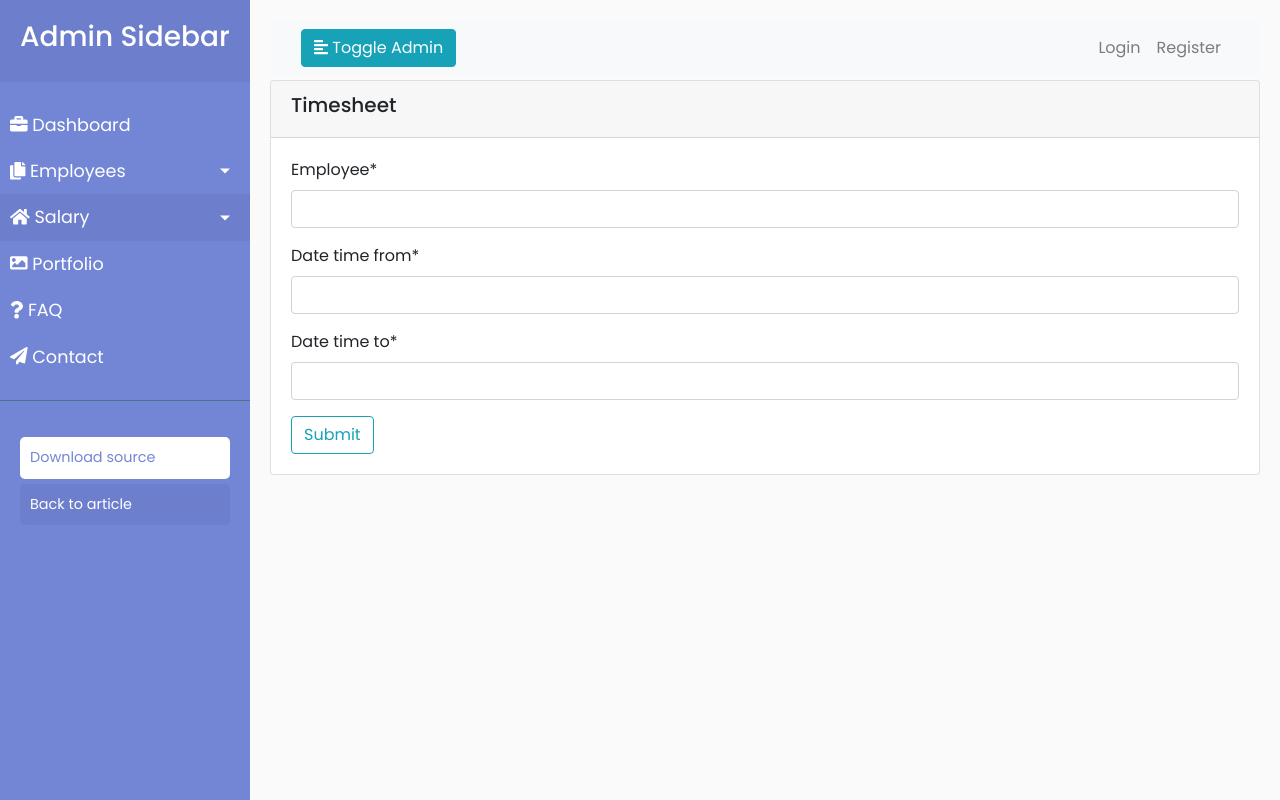
After one commit to lucienjarrett/payroll, a Django app: page /payroll/timesheet/ in a window 1280 px wide. The commit adds this page. Run offline with Django 3.2, Linux system fonts and the light colour scheme; some libraries are stand-ins or nearby versions.

Commit message:
added timesheet form

```diff
--- a/payroll/forms.py
+++ b/payroll/forms.py
@@ -3,7 +3,7 @@ from django.core import validators
 from django import forms
 from django.forms import TextInput, widgets
 from django.forms.widgets import DateInput
-from .models import Salary, Employee
+from .models import (Salary, Employee, Allowance, EmployeeAllowance)
 from crispy_forms.helper import FormHelper
 from crispy_forms.layout import Submit
 from tempus_dominus.widgets import DatePicker, TimePicker, DateTimePicker
@@ -100,3 +100,57 @@ class EmployeeCreateForm(forms.ModelForm):
             'is_active',
             'rate',
         )
+
+
+# class EmployeeForm(forms.ModelForm):
+#     class Meta:
+#         model = Employee
+#         fields = ()
+
+#     allowances = forms.ModelMultipleChoiceField(
+#         queryset=Allowance.objects.all())
+
+#     def __init__(self, *args, **kwargs):
+#         # Only in case we build the form from an instance
+#         # (otherwise, 'toppings' list should be empty)
+#         if kwargs.get('instance'):
+#             # We get the 'initial' keyword argument or initialize it
+#             # as a dict if it didn't exist.
+#             initial = kwargs.setdefault('initial', {})
+#             # The widget for a ModelMultipleChoiceField expects
+#             # a list of primary key for the selected data.
+#             initial['allowances'] = [
+#                 t.pk for t in kwargs['instance'].allowance_set.all()
+#             ]
+
+#         forms.ModelForm.__init__(self, *args, **kwargs)
+
+#     # Overriding save allows us to process the value of 'toppings' field
+#     def save(self, commit=True):
+#         # Get the unsave Pizza instance
+#         instance = forms.ModelForm.save(self, False)
+
+#         # Prepare a 'save_m2m' method for the form,
+#         old_save_m2m = self.save_m2m
+
+#         def save_m2m():
+#             old_save_m2m()
+#             # This is where we actually link the pizza with toppings
+#             instance.allowance_set.clear()
+#             instance.allowance_set.add(*self.cleaned_data['allowances'])
+
+#         self.save_m2m = save_m2m
+
+#         # Do we need to save all changes now?
+#         if commit:
+#             instance.save()
+#             self.save_m2m()
+
+#         return instance
+
+
+class TimeSheetForm(forms.Form):
+    employee = forms.CharField()
+    date_time_from = forms.DateTimeField(widget=DateTimePicker(
+        attrs={'oninput': 'calculate()'}))
+    date_time_to = forms.DateTimeField(widget=DateTimePicker(attrs={'oninput': 'calculate()'}))
--- a/payroll/models.py
+++ b/payroll/models.py
@@ -363,8 +363,8 @@ class Allowance(models.Model):
                             verbose_name='Allowances',
                             unique=True)
     taxable = models.BooleanField(default=False, verbose_name="Is taxable?")
-    created_at = models.DateTimeField(editable=False)
-    modified_at = models.DateTimeField()
+    created_at = models.DateTimeField(editable=False, null=True, blank=True)
+    modified_at = models.DateTimeField(null=True, blank=True)
 
     def __str__(self):
         return self.name
--- a/payroll/templates/payroll/_partial.html
+++ b/payroll/templates/payroll/_partial.html
@@ -26,6 +26,6 @@
                         href="?page={{ page_obj.paginator.num_pages }}">Last</a></li>
         {% endif %}
         {% else %}
-        <p>{{ paginator.count }} Records found..</p>
+        <p>{{ paginator.count }} Record(s) found..</p>
         {% endif %}
 </ul>
--- a/payroll/templates/payroll/jobtitle_form.html
+++ b/payroll/templates/payroll/jobtitle_form.html
@@ -19,4 +19,4 @@
 {% endblock content %}
 
 
-{% endblock content %}
+{
--- /dev/null
+++ b/payroll/templates/payroll/timesheet.html
@@ -0,0 +1,41 @@
+{% extends "payroll/base_.html" %}
+{% load crispy_forms_tags %}
+
+{% block content %}
+
+
+
+<script>
+    function calculate() {
+        let time_in = new Date(document.getElementById("id_date_time_from").value);
+        let time_out = new Date(document.getElementById("id_date_time_to").value);
+        const delta = Math.abs(time_out - time_out) / 1000;
+        const total_hours = Math.floor(delta / 3600)
+
+        console.log(total_hours)
+
+
+    }
+</script>
+<div class="card mt-1">
+    <div class="card-header">
+        <h5> Timesheet </h5>
+    </div>
+    <div class="card-body">
+        <form action="" method="POST">
+            {% csrf_token %}
+            <!-- {{ form |crispy }} -->
+
+            {{ form.employee |as_crispy_field }}
+            {{ form.date_time_from |as_crispy_field }}
+            {{ form.date_time_to |as_crispy_field }}
+            <button class="btn btn-outline-info mr-auto" type="submit">Submit</button>
+        </form>
+    </div>
+
+</div>
+
+{% endblock content %}
+
+
+{
--- a/payroll/urls.py
+++ b/payroll/urls.py
@@ -9,7 +9,7 @@ from .views import (
     DepartmentCreateView, DepartmentUpdateView, HelpView, JobTitleCreateView,
     JobTitleUpdateView, PayPeriodCreateView, PayPeriodUpdateView,
     PaymentMethodCreateView, PaymentMethodUpdateView, SalaryCreateView,
-    SalaryListView, CompanyCreateView, SalaryUpdateView)
+    SalaryListView, CompanyCreateView, SalaryUpdateView, TimeSheetView)
 from . import views
 from django_filters.views import FilterView
 from .filters import EmployeeFilter
@@ -17,6 +17,7 @@ from .filters import EmployeeFilter
 urlpatterns = [
     path('', DashboardView.as_view(), name="payroll-dashboard"),
     path('payroll/', DashboardView.as_view(), name="payroll-dashboard"),
+    path('payroll/timesheet/', TimeSheetView.as_view(), name="timesheet"),
     path('payroll/about/', views.about, name="payroll-about"),
     path('payroll/help/', HelpView.as_view(), name="payroll-help"),
     path('payroll/contact/', views.contact, name="payroll-contact"),
--- a/payroll/views.py
+++ b/payroll/views.py
@@ -12,7 +12,7 @@ from .models import (Company, Contact, Deduction, Employee, Department,
                      JobTitle, Bank, Allowance, PaymentMethod, DutyType,
                      PayPeriod, Salary)
 from django.shortcuts import render, get_object_or_404
-from .forms import SalaryCreateForm, EmployeeCreateForm, SalaryUpdateForm
+from .forms import SalaryCreateForm, EmployeeCreateForm, SalaryUpdateForm, TimeSheetForm
 import csv, io
 from django.contrib import messages
 from django.contrib.auth.decorators import permission_required
@@ -26,6 +26,11 @@ from .resources import EmployeeResource  #import export csv
 from tablib import Dataset
 
 PAGINATE = 10
+
+
+class TimeSheetView(FormView):
+    form_class = TimeSheetForm
+    template_name = 'payroll/timesheet.html'
 
 
 def export_csv(request):
```
Also changed, not shown: payroll/migrations/0005_auto_20201103_0241.py (added), payroll/migrations/0006_auto_20201103_0349.py (added).
